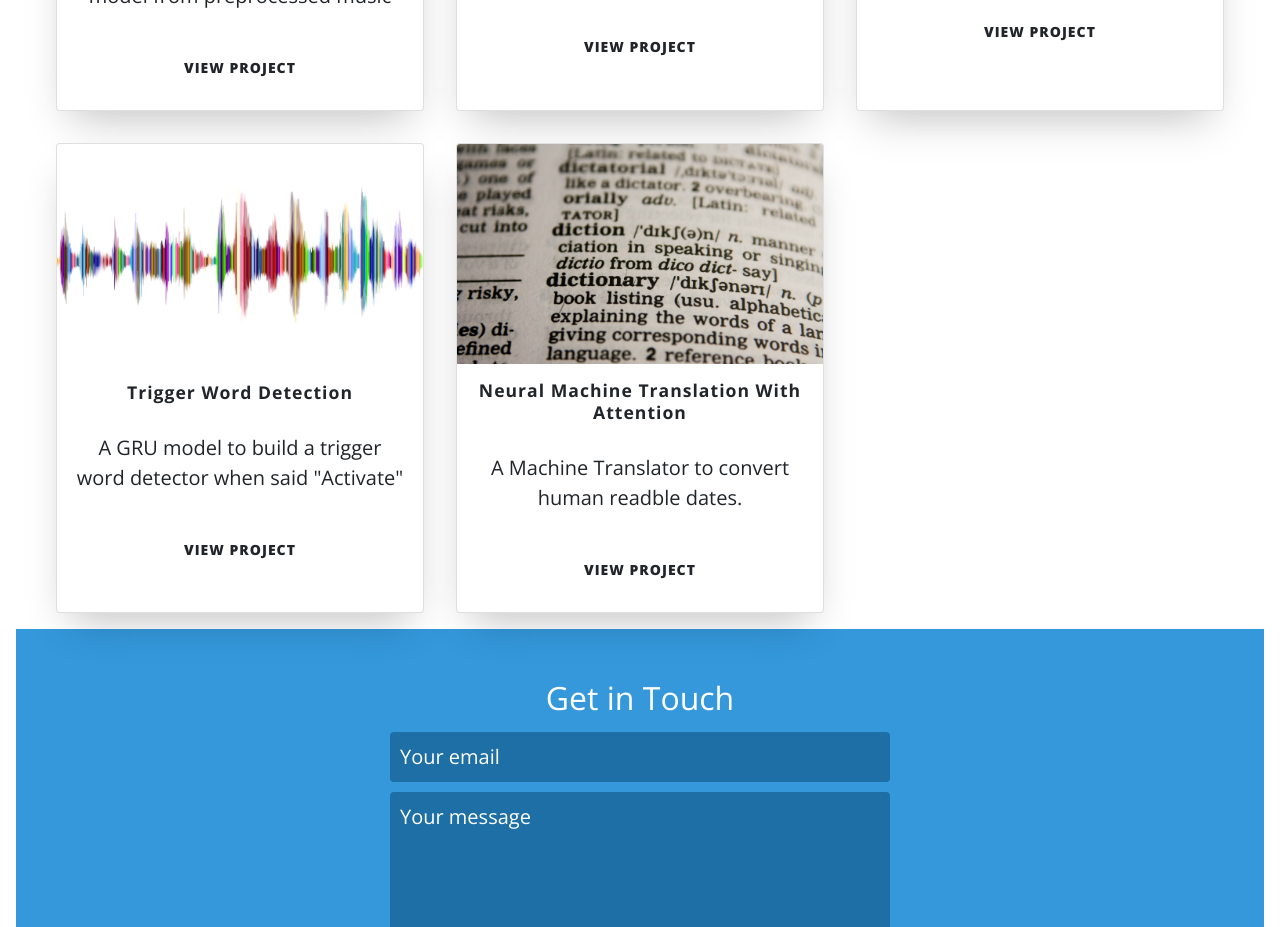
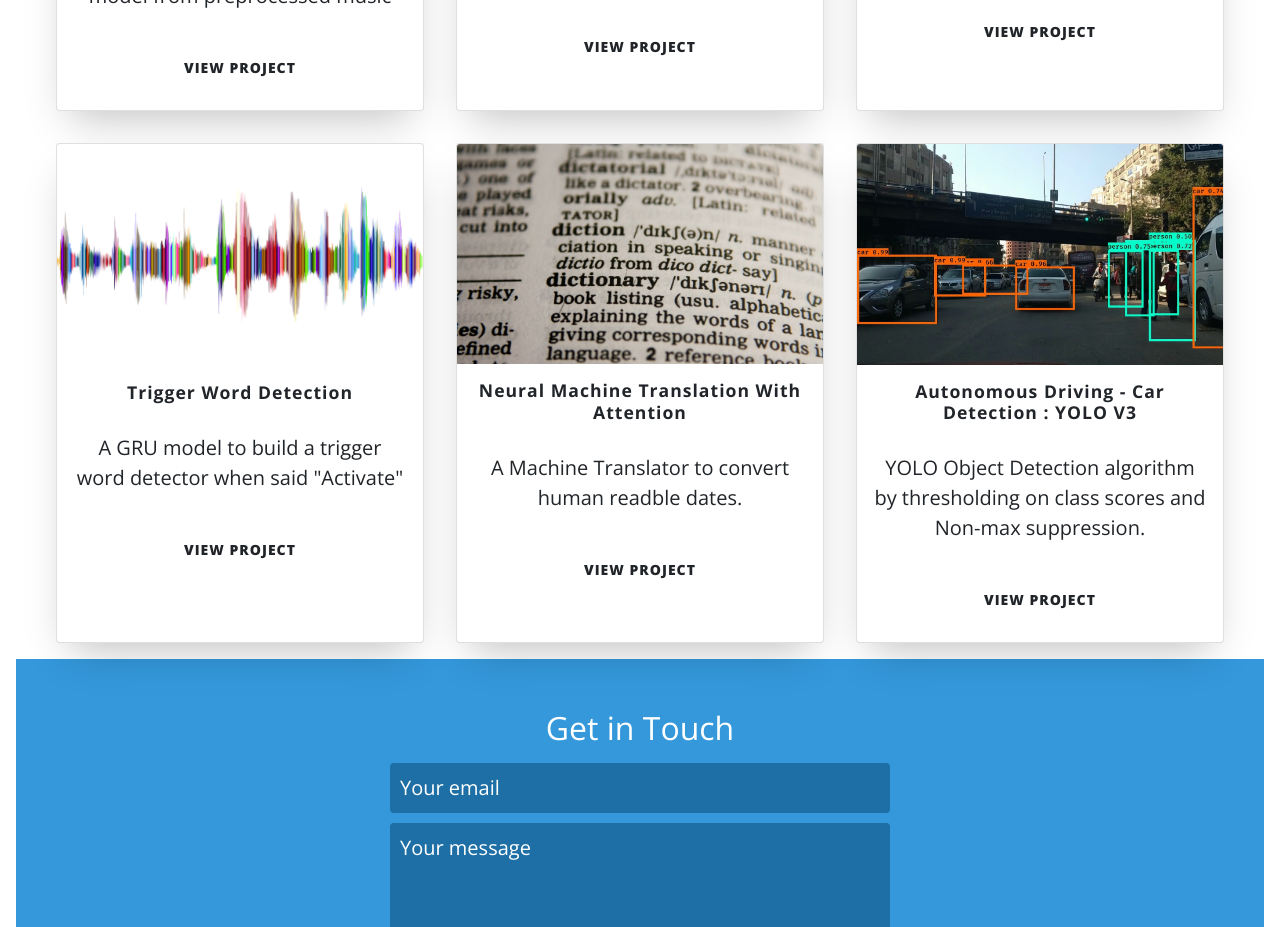
Before and after one commit to Takrim-Rahman-Albi/Takrim-Rahman-Albi.github.io, a website: page all_ai_projects.html in a window 1280 px wide. Shown: the part 1080-2007 px from the top of the page. Drawn offline with nearby package versions, Linux system fonts and the light colour scheme.

Commit message:
add YOLO

```diff
--- a/all_ai_projects.html
+++ b/all_ai_projects.html
@@ -164,6 +164,18 @@
                     </div>
                 </div>
             </li>
+
+            <li class="cards_item">
+                <div class="card">
+                    <div class="card_image"><img src="AI_project_images/yolov3.jpg"></div>
+                    <div class="card_content">
+                        <h2 class="card_title">Autonomous driving - Car detection : YOLO v3</h2>
+                        <p class="card_text">YOLO Object Detection algorithm by thresholding on class scores and Non-max suppression.</p>
+                        <a href="https://nbviewer.jupyter.org/github/Alvi-Rahman/Deep-Learning-Full-Version/blob/master/4-Convolutional_Neural_Networks/Week-3/Assignment/Car_detection_for_Autonomous_Driving/Autonomous-driving-application-Car-detection-v3.ipynb"
+                            target="_blank"><button class="btn card_btn">View Project</button></a>
+                    </div>
+                </div>
+            </li>
         </ul>
     </div>
 
```
Also changed, not shown: index.html (+18 -0 lines), AI_project_images/yolov3.jpg (added).
